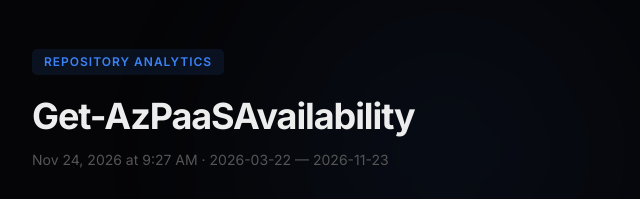
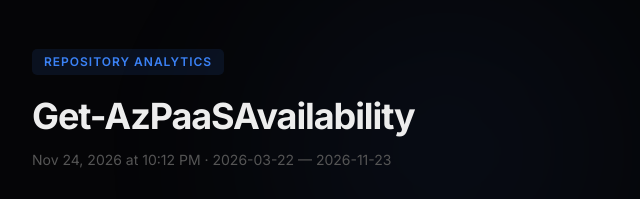
Before and after one commit to ZacharyLuz/Get-AzPaaSAvailability, a plain HTML site: page dashboard.html in a window 1280 px wide. Shown: the top 199 px of the page, 0-640 px from the left. Drawn offline with nearby package versions, Linux system fonts and the light colour scheme.

Commit message:
chore: collect traffic + dashboard 2026-11-24

```diff
--- a/dashboard.html
+++ b/dashboard.html
@@ -359,7 +359,7 @@
   <header class="reveal">
     <div class="tag">Repository Analytics</div>
     <h1>Get-AzPaaSAvailability</h1>
-    <p>Nov 24, 2026 at 9:27 AM &middot; 2026-03-22 — 2026-11-23</p>
+    <p>Nov 24, 2026 at 10:12 PM &middot; 2026-03-22 — 2026-11-23</p>
   </header>  <div class="metrics reveal d1">
     <div class="metric">
       <div class="m-label" id="hdr-views-label">Views (All Time)</div>
```
Also changed, not shown: index.html (+1 -1 lines).
